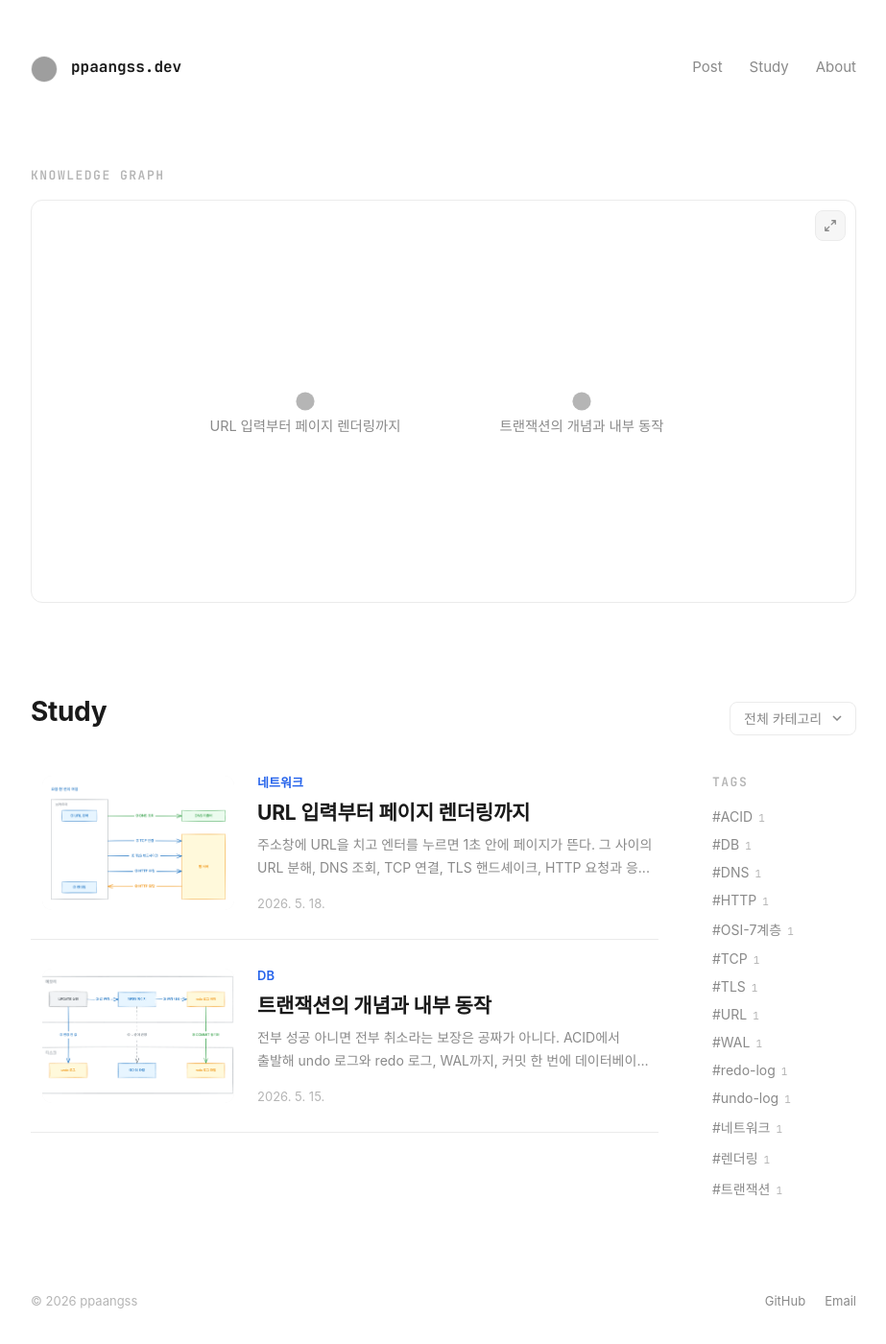
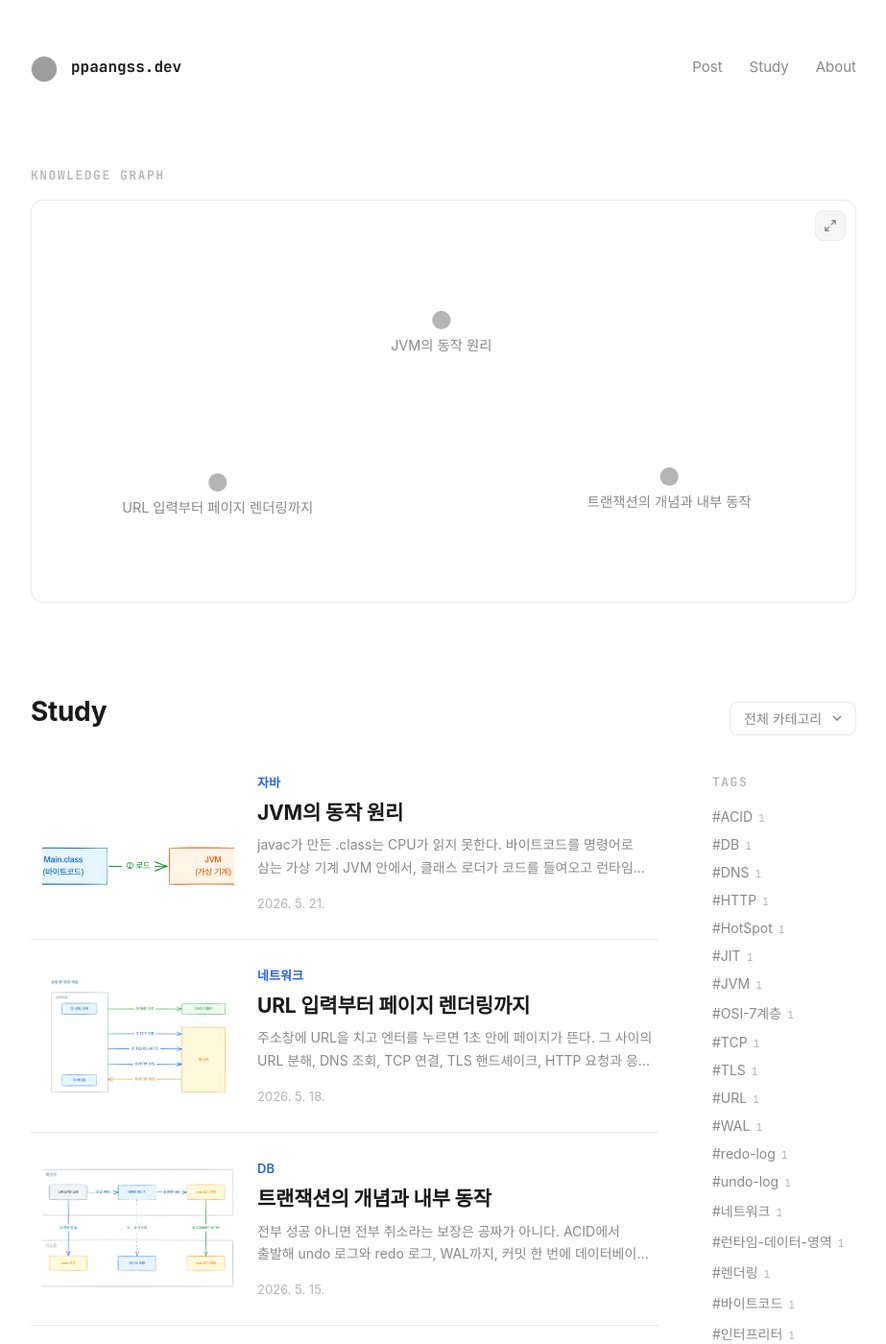
Before and after one commit to ppaangss/ppaangss.github.io, a Jekyll site: the page built from study.html, in a window 1280 px wide and 1400 px high. Shown: the whole window at 96% size, without its empty margins (178-1101 px from the left). Built offline with Jekyll 4.4.1, drawn with Linux system fonts in a browser that asks for light colours; some web fonts are replaced; some of the changed lines change nothing that is shown; grey boxes are pictures that could not be loaded.

Commit message:
study: JVM의 동작 원리 게시

````diff
--- /dev/null
+++ b/_posts/study/2026-05-21-jvm-internals.md
@@ -0,0 +1,152 @@
+---
+title: JVM의 동작 원리
+date: 2026-05-21 11:38:00 +0900
+categories: [자바]
+tags: [자바, JVM, 바이트코드, 클래스로더, 런타임-데이터-영역, 인터프리터, JIT, HotSpot]
+image: /assets/img/jvm-internals/jvm-internals-01-two-translations.png
+description: "javac가 만든 .class는 CPU가 읽지 못한다. 바이트코드를 명령어로 삼는 가상 기계 JVM 안에서, 클래스 로더가 코드를 들여오고 런타임 데이터 영역에 자리 잡고 실행 엔진이 인터프리터와 JIT로 돌리기까지의 경로를 따라간다."
+---
+## 개요
+
+터미널에서 `javac Main.java`로 컴파일하고 `java Main`으로 실행한다. 자바를 처음 배운 날부터 반복해 온 두 줄이고, 두 번째 줄을 치면 프로그램이 돈다.
+
+그런데 이 두 줄 사이에는 건너뛴 질문이 있다. 컴파일러가 만든 .class 파일은 누가 읽는가? CPU가 바로 실행한다고 하기에는, .class는 CPU가 아는 형식이 아니다.
+
+그래서 이번에는 `java Main`을 친 순간부터 코드가 CPU에서 돌기까지, .class 파일이 지나가는 경로를 따라가 본다.
+
+---
+
+## 1. CPU는 .class를 읽지 못한다
+
+CPU가 실행할 수 있는 것은 기계어(machine code)뿐이다. 기계어는 CPU가 하드웨어로 알아듣는 명령어 집합(instruction set)이고, 이 집합은 아키텍처마다 다르다. x86 CPU와 ARM CPU는 서로 다른 명령어를 쓴다.
+
+그래서 C 컴파일러는 소스 코드를 특정 CPU의 기계어로 바로 번역하고, x86용으로 컴파일한 실행 파일은 ARM에서 돌지 않는다. 플랫폼마다 다시 컴파일해야 한다.
+
+javac는 다른 길을 간다. javac가 만드는 .class 파일에는 어떤 CPU의 기계어도 들어 있지 않다. 들어 있는 것은 바이트코드라는 제3의 형식이다. 그러면 어떤 CPU도 읽지 못하는 이 코드는 누가 실행하는가?
+
+### JVM (Java Virtual Machine)
+
+JVM(Java Virtual Machine)이란 바이트코드를 자신의 명령어 집합으로 삼는, 소프트웨어로 구현된 기계다. 물리 CPU가 기계어를 실행하듯 JVM은 바이트코드를 실행한다. 하드웨어가 아니라 OS 위에서 도는 하나의 프로세스이므로 가상 기계(virtual machine)라 부른다.
+
+`java Main`을 치면 일어나는 일이 바로 이 기계의 기동이다. OS가 JVM 프로세스를 띄우고, JVM이 Main.class를 넘겨받아 실행을 시작한다. 결국 자바 코드가 CPU에 닿는 경로는 번역 두 번이다. javac가 소스 코드를 바이트코드로 바꾸고, JVM이 바이트코드를 그 자리의 기계어로 바꾼다.
+
+![소스에서 CPU까지, 번역 두 번](/assets/img/jvm-internals/jvm-internals-01-two-translations.png)
+
+---
+
+## 2. 바이트코드, JVM의 명령어 집합
+
+바이트코드(bytecode)란 JVM이 실행하는 명령어 집합이다. 명령 하나하나가 연산 코드(opcode) 1바이트로 시작해서 바이트코드라는 이름이 붙었다.
+
+실체는 직접 열어볼 수 있다. 다음 코드를 컴파일하고,
+
+```java
+int a = 1;
+int b = 2;
+int c = a + b;
+```
+
+`javap -c Main`으로 .class 내부를 들여다보면 이 세 줄이 아래 명령들로 번역되어 있다.
+
+```
+0: iconst_1
+1: istore_1
+2: iconst_2
+3: istore_2
+4: iload_1
+5: iload_2
+6: iadd
+7: istore_3
+8: return
+```
+
+읽는 법은 단순하다. `iconst_1`은 상수 1을 스택에 올리고, `istore_1`은 스택 맨 위 값을 1번 지역 변수 칸에 내린다. `iload_1`과 `iload_2`는 두 변수를 다시 스택에 올리고, `iadd`가 둘을 꺼내 더한 결과를 올리고, `istore_3`이 그 결과를 3번 칸에 내린다. JVM은 이렇게 피연산자를 스택에 쌓아 계산하는 스택 기반 기계(stack machine)다.
+
+여기서 "한 번 작성하면 어디서든 실행된다(Write Once, Run Anywhere)"가 해소된다. 바이트코드는 특정 CPU의 명령어가 아니라 JVM의 명령어이고, JVM은 OS·CPU 조합마다 그에 맞게 구현되어 배포된다. 같은 .class를 윈도우 x86의 JVM에 넣든 맥 ARM의 JVM에 넣든, 읽는 기계의 사양이 같으므로 결과도 같다. 이식성을 담당하는 것은 .class가 아니라 플랫폼마다 준비된 JVM이다.
+
+---
+
+## 3. 들어가기: 클래스 로더
+
+JVM 프로세스가 떴다고 .class 파일이 저절로 메모리에 있는 것은 아니다. 디스크의 .class를 JVM 메모리로 들여오는 일을 맡는 부품이 따로 있다.
+
+### 클래스 로더 (class loader)
+
+클래스 로더(class loader)란 .class 파일을 찾아 읽고 JVM 메모리에 올리는 컴포넌트다. 작업은 세 단계를 거친다. 로딩(loading)이 파일의 바이트를 읽어 클래스 정보를 만들고, 링크(linking)가 바이트코드의 형식을 검증(verification)하고 static 변수의 자리를 기본값으로 준비(preparation)하고 다른 클래스를 가리키는 심볼릭 참조를 해석(resolution)하며, 초기화(initialization)가 static 변수 대입과 static 블록을 실행한다.
+
+중요한 성질은 이 모든 일이 미리 일어나지 않는다는 점이다. 클래스는 처음 사용되는 시점에 로드된다. `java Main`은 Main 클래스를 올려 main 메서드를 실행할 뿐이고, 실행 중에 new로 다른 클래스를 처음 만나면 그때 그 클래스의 .class를 찾아 올린다. 그래서 클래스가 수천 개인 프로그램도 기동 시점에 전부 읽어들이는 비용을 내지 않고, 한 번도 안 쓰인 클래스는 끝까지 메모리에 올라오지 않는다.
+
+<details class="callout" markdown="1">
+<summary>클래스 로더의 계층</summary>
+클래스 로더는 하나가 아니다. `java.lang.*` 같은 핵심 라이브러리를 올리는 부트스트랩 클래스 로더(bootstrap class loader), JDK의 나머지 모듈을 올리는 플랫폼 클래스 로더(platform class loader), 클래스패스의 사용자 코드를 올리는 애플리케이션 클래스 로더(application class loader)가 계층을 이룬다. 로드 요청은 부모에게 먼저 위임되는데(parent delegation), 핵심 클래스와 같은 이름의 클래스를 사용자가 만들어도 핵심 쪽이 먼저 로드되게 막는 구조다.
+</details>
+
+---
+
+## 4. 자리 잡기: 런타임 데이터 영역
+
+클래스 로더가 올린 코드와 프로그램이 만들어 낼 데이터는 각자 정해진 자리에 놓인다. 런타임 데이터 영역(runtime data area)이란 JVM이 프로그램 실행에 쓰는 메모리 전체의 구획이다.
+
+영역은 다섯 개이고, 나뉘는 기준은 소유자다. 모든 스레드가 공유하는 영역이 둘, 스레드마다 하나씩 생기는 영역이 셋이다.
+
+![런타임 데이터 영역의 지도](/assets/img/jvm-internals/jvm-internals-02-runtime-data-area.png)
+
+### 1. 메서드 영역 (method area)
+
+메서드 영역(method area)이란 클래스 로더가 올린 결과물이 놓이는 영역이다. 클래스의 구조 정보, 메서드의 바이트코드, 상수 풀(constant pool), static 변수가 여기 산다. 코드는 모든 스레드가 같은 것을 읽으므로 공유 영역이다.
+
+### 2. 힙 (heap)
+
+힙(heap)이란 new로 생성된 모든 객체와 배열이 할당되는 영역이다. 역시 모든 스레드가 공유한다. 그래서 여러 스레드가 같은 객체를 참조할 수 있고, 같은 이유로 공유 객체에는 동기화가 필요해진다.
+
+객체는 쓰임이 끝나도 스스로 사라지지 않는다. 참조가 끊긴 객체를 찾아 회수하며 힙을 관리하는 것이 가비지 컬렉션(garbage collection)이다.
+
+### 3. JVM 스택 (JVM stack)
+
+JVM 스택(JVM stack)이란 메서드 호출의 기록이 쌓이는, 스레드마다 하나씩 생기는 영역이다. 메서드가 호출될 때마다 스택 프레임(stack frame) 하나가 쌓이고, 메서드가 끝나면 그 프레임이 걷힌다.
+
+프레임 안에는 그 메서드의 지역 변수 배열(local variable array)과 피연산자 스택(operand stack)이 들어 있다. 앞에서 `istore_1`이 값을 내리던 1번 칸이 이 지역 변수 배열이고, `iadd`가 값을 꺼내던 스택이 이 피연산자 스택이다. 바이트코드 명령이 조작하던 공간이 전부 현재 프레임 안이었던 것이다.
+
+스택이 스레드마다 따로라는 사실의 귀결이 지역 변수의 안전성이다. 지역 변수는 자기 스레드의 프레임 안에만 존재하므로, 힙의 객체와 달리 다른 스레드가 건드릴 방법 자체가 없다.
+
+### 4. PC 레지스터 (PC register)
+
+PC 레지스터(program counter register)란 스레드가 현재 실행 중인 바이트코드 명령의 주소를 담는 영역이다. `javap -c` 출력 왼쪽의 0, 1, 2가 바로 이 주소다. 스레드마다 하나씩 있어서 여러 스레드가 각자 다른 위치를 실행할 수 있고, 스레드가 CPU를 내줬다가 돌아와도 어디까지 실행했는지를 잃지 않는다.
+
+### 5. 네이티브 메서드 스택 (native method stack)
+
+네이티브 메서드 스택(native method stack)이란 자바가 아니라 C 등으로 구현된 네이티브 메서드를 실행할 때 쓰는 스택이다. 이것도 스레드마다 하나씩 생긴다.
+
+---
+
+## 5. 실행되기: 실행 엔진
+
+코드가 메서드 영역에, 데이터 자리가 힙과 스택에 잡혔다. 남은 것은 실행이다. 실행 엔진(execution engine)이란 메서드 영역의 바이트코드를 읽어 실제 CPU 위에서 실행되게 만드는 컴포넌트다.
+
+여기에는 선택지가 있다. 바이트코드를 한 줄씩 해석하면서 돌 것인가, 미리 기계어로 번역해 둘 것인가. JVM의 답은 둘 다 쓰는 것이다.
+
+### 인터프리터 (interpreter)
+
+인터프리터(interpreter)란 바이트코드를 한 명령씩 읽어 그 자리에서 해석해 실행하는 방식이다. 번역을 기다릴 필요가 없으므로 시작이 빠르다. 대신 같은 코드를 다시 만나도 해석 비용을 매번 다시 낸다. 루프가 수백만 번 돌면 같은 명령을 수백만 번 해석한다.
+
+### JIT 컴파일러 (JIT compiler)
+
+JIT 컴파일러(Just-In-Time compiler)란 자주 실행되는 바이트코드를 실행 도중에 기계어로 통째로 번역해 두는 컴파일러다. 번역된 기계어는 코드 캐시(code cache)에 저장되고, 그 다음부터 해당 코드는 해석 없이 기계어로 바로 돈다.
+
+번역 자체에도 시간이 들기 때문에 모든 코드를 번역하지는 않는다. JVM은 메서드 호출 횟수와 루프 반복 횟수를 세고 있다가, 임계값을 넘은 코드만 골라 컴파일한다.
+
+### HotSpot
+
+HotSpot이란 OpenJDK와 오라클 JDK가 쓰는 JVM 구현의 이름이다. 이름이 바로 위 전략에서 왔다. 프로그램 실행 시간의 대부분은 소수의 뜨거운 지점(hot spot)에서 소모되므로, 전체를 인터프리터로 돌리면서 그 지점만 찾아 JIT로 집중 컴파일한다는 설계다.
+
+컴파일에도 단계가 있다. 빠르게 번역하되 최적화는 가볍게 하는 C1 컴파일러와, 느리지만 강하게 최적화하는 C2 컴파일러를 코드의 뜨거움에 따라 단계적으로 거친다. 이를 티어드 컴파일(tiered compilation)이라 한다.
+
+---
+
+## 마무리
+
+![JVM 전체 구조](/assets/img/jvm-internals/jvm-internals-03-full-structure.png)
+
+`java Main` 한 줄에서 출발해 .class가 지나가는 경로를 끝까지 따라갔다. CPU는 .class를 읽지 못하므로 바이트코드를 명령어로 삼는 가상 기계가 있고, 그 기계 안에서 클래스 로더가 코드를 처음 쓰이는 시점에 메모리로 들여오고, 들여온 코드와 데이터가 런타임 데이터 영역의 다섯 칸에 자리 잡고, 실행 엔진이 인터프리터로 돌리다가 뜨거운 코드만 JIT 컴파일러로 기계어로 번역한다.
+
+이 지도의 칸들은 성질을 하나씩 갖고 있다. 바이트코드가 JVM의 명령어라서 같은 .class가 어디서든 돌고, 힙이 공유 영역이라서 멀티스레드의 동기화 문제가 거기서 시작되고, JVM 스택이 스레드별이라서 지역 변수는 그 문제에서 면제된다. 자바의 많은 동작이 이 지도 위 어느 칸의 성질로 설명된다.
--- a/assets/graph.json
+++ b/assets/graph.json
@@ -13,6 +13,13 @@
       "group": "네트워크",
       "url": "/posts/url-to-rendering/",
       "published": true
+    },
+    {
+      "id": "jvm-internals",
+      "title": "JVM의 동작 원리",
+      "group": "자바",
+      "url": "/posts/jvm-internals/",
+      "published": true
     }
   ],
   "links": []
````
Also changed, not shown: assets/img/jvm-internals/jvm-internals-01-two-translations.png (added), assets/img/jvm-internals/jvm-internals-02-runtime-data-area.png (added), assets/img/jvm-internals/jvm-internals-03-full-structure.png (added).
